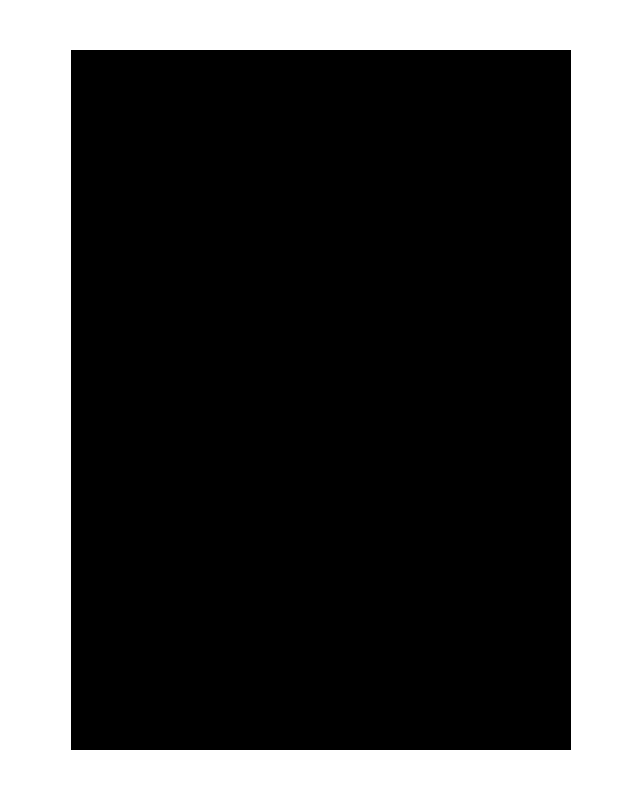
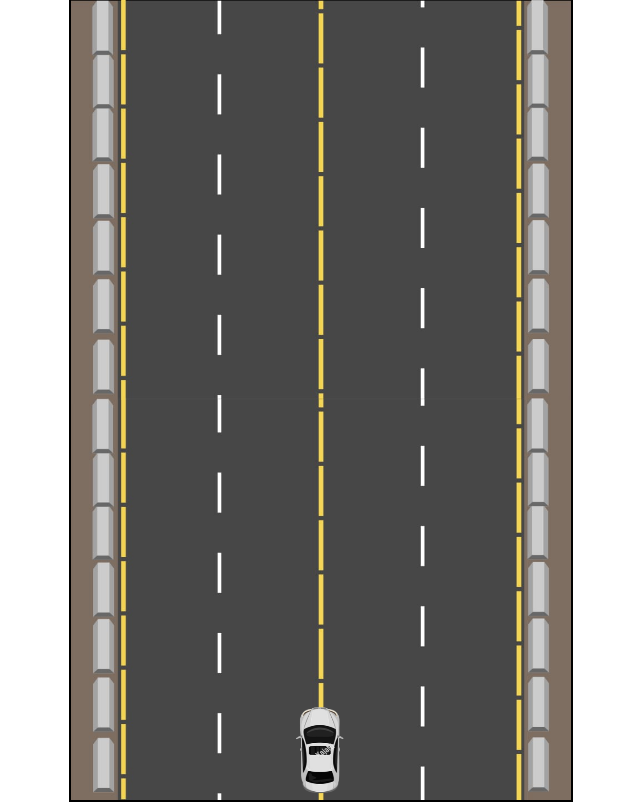
Before and after one commit to MadhurTyagi5/racing-moto-game, a plain HTML site: page index.html in a window 1280 px wide. Shown: the whole page, without its empty margins (319-959 px from the left). Drawn offline with Linux system fonts and the light colour scheme; a small style sheet from the web is missing.

Commit message:
moving_car

```diff
--- a/app.js
+++ b/app.js
@@ -0,0 +1,17 @@
+const canvas = document.getElementById("myCanvas");
+const ctx = canvas.getContext("2d");
+
+canvas.width = 500;
+canvas.height = window.innerHeight;
+
+const img = new Image();
+img.src = "road.jpg";
+img.onload = function () {
+    ctx.drawImage(img, 0, 0, canvas.width, canvas.height);
+ }
+
+const moto = new Image();
+moto.src = "car2.png";
+moto.onload = function () {
+    ctx.drawImage(moto, canvas.width / 2 - 25, canvas.height - 100, 50, 100);
+};
--- a/index.html
+++ b/index.html
@@ -4,12 +4,12 @@
     <meta charset="UTF-8">
     <meta name="viewport" content="width=device-width, initial-scale=1.0">
     <link rel="stylesheet" href="https://cdnjs.cloudflare.com/ajax/libs/font-awesome/6.4.0/css/all.min.css" integrity="sha512-iecdLmaskl7CVkqkXNQ/ZmCcaYpYg0gBT+W4dI6u+fI1TxwZgFxgP3XxS+V7CqvN" crossorigin="anonymous" referrerpolicy="no-referrer" />
-    <link rel="icon" type="image/x-icon" href="image.png">
+    <link rel="icon" type="image/x-icon" href="fab_icon.png">
     <link rel="stylesheet" href="style.css">
     <title>Racing Moto</title>
 </head>
 <body>
-    <canvas id="myCanvas" width="500" height="700">
-    </canvas>
+    <canvas id="myCanvas"></canvas>
+    <script src="app.js"></script>
 </body>
 </html>
--- a/style.css
+++ b/style.css
@@ -2,14 +2,14 @@
 body{
     margin: 0;
     padding: 0;
-    /* background: black; */
-    display: flex;
+     display: flex;
     justify-content: center;
     align-items: center;
     height: 100vh;
     overflow: hidden;
 }
 canvas{
-    border: 2px solid white;
-    background-color: black;
+    width: 500px;
+    border: 2px solid black;
+    height: 100%;
 }
```
Also changed, not shown: car1.png (renamed from Screenshot_2025-09-22_133255-removebg-preview.png), car2.png (renamed from Screenshot_2025-09-22_133301-removebg-preview.png), car3.png (renamed from Screenshot_2025-09-22_133306-removebg-preview.png), car4.png (renamed from Screenshot_2025-09-22_133317-removebg-preview.png), car5.png (renamed from Screenshot_2025-09-22_133323-removebg-preview.png), car6.png (renamed from Screenshot_2025-09-22_133343-removebg-preview.png), fab_icon.png (renamed from image.png), road.jpg (added).
